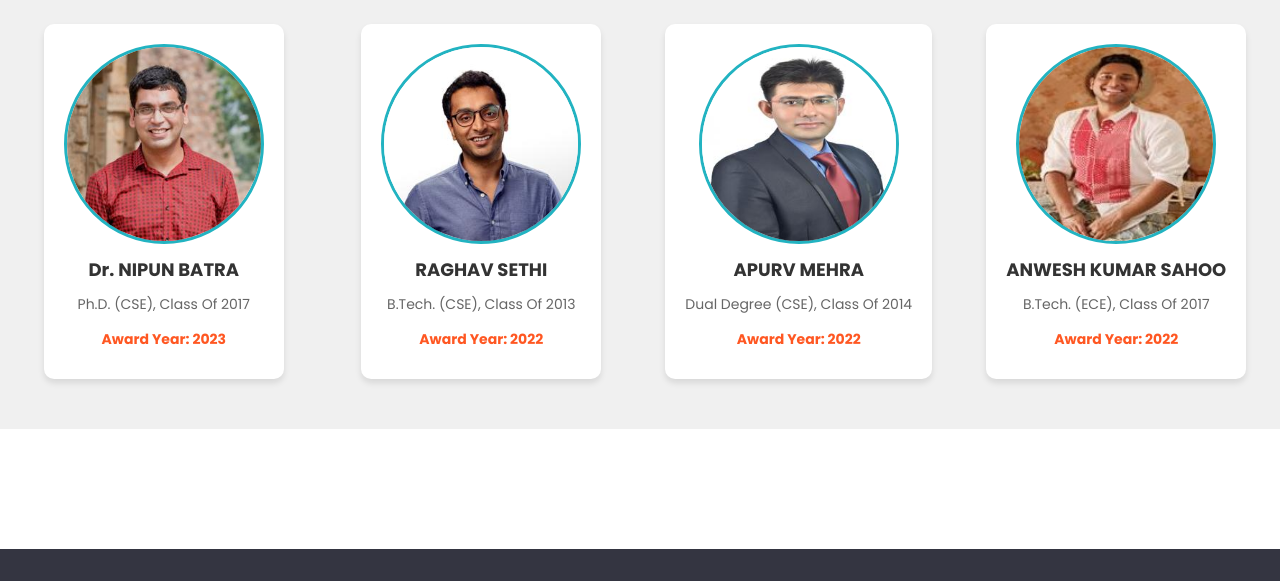
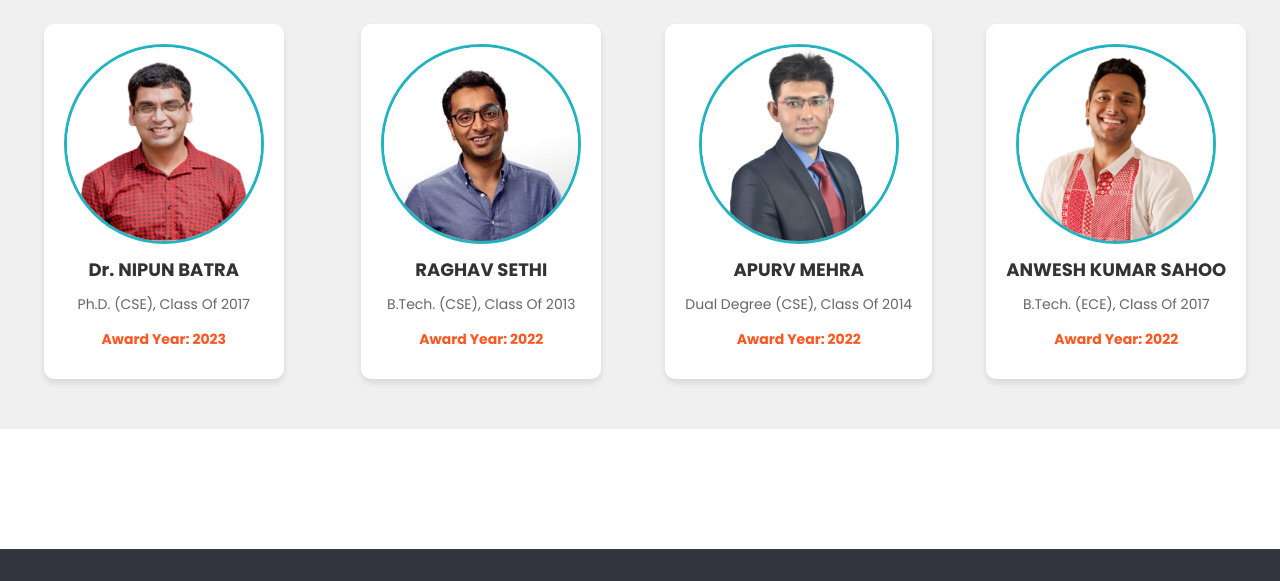
Before and after one commit to shivanisingh7/nomination, a plain HTML site: page new_gall.html in a window 1280 px wide. Shown: the part 219-800 px from the top of the page. Drawn offline with nearby package versions, Linux system fonts and the light colour scheme.

Commit message:
Update new_gall.html

```diff
--- a/new_gall.html
+++ b/new_gall.html
@@ -227,7 +227,7 @@
     <div class="gallery-container">
         <div class="gallery-item">
             <div class="gallery-card">
-                <img src="assets/gallery/Nipun_Batra_resized (1).jpg" alt="Dr. Nipun Batra" class="gallery-img">
+                <img src="assets/gallery/person1.png" alt="Dr. Nipun Batra" class="gallery-img">
                 <h4>Dr. NIPUN BATRA</h4>
                 <p>Ph.D. (CSE), Class Of 2017</p>
                 <p><span>Award Year: 2023</span></p>
@@ -243,7 +243,7 @@
         </div>
         <div class="gallery-item">
             <div class="gallery-card">
-                <img src="assets/gallery/Apurv_Mehra_resized (1).jpg" alt="Apurv Mehra" class="gallery-img">
+                <img src="assets/gallery/Apurv.png" alt="Apurv Mehra" class="gallery-img">
                 <h4>APURV MEHRA</h4>
                 <p>Dual Degree (CSE), Class Of 2014</p>
                 <p><span>Award Year: 2022</span></p>
@@ -251,7 +251,7 @@
         </div>
         <div class="gallery-item">
             <div class="gallery-card">
-                <img src="assets/gallery/Anwesh_Kumar_Sahoo_resized (1).jpg" alt="Anwesh Kumar Sahoo" class="gallery-img">
+                <img src="assets/gallery/Anwesh.png" alt="Anwesh Kumar Sahoo" class="gallery-img">
                 <h4>ANWESH KUMAR SAHOO</h4>
                 <p>B.Tech. (ECE), Class Of 2017</p>
                 <p><span>Award Year: 2022</span></p>
```
